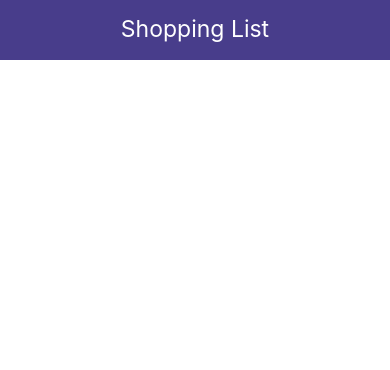
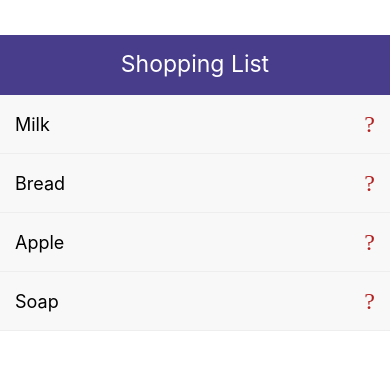
Before and after one commit to deanmchugh/shoppingListApp, a React Native app: screen / in a window 390 px wide. Shown: the top 370 px of the page. Built offline with nearby package versions, Linux system fonts and the light colour scheme.

Commit message:
list item and delete item

```diff
--- a/App.tsx
+++ b/App.tsx
@@ -1,6 +1,7 @@
 import React, {useState} from 'react'
-import { StyleSheet, Text, View } from 'react-native'
+import { StyleSheet, Text, View, FlatList } from 'react-native'
 import Header from './components/Header'
+import ListItem from './components/ListItem'
 
 const App = () => {
   const [items, setItems] = useState([
@@ -10,16 +11,28 @@ const App = () => {
     {id: 4, text: 'Soap'},
   ])
 
+  const deleteItem = (id: number) => {
+    setItems(prevItems => {
+      return prevItems.filter(item => item.id != id)
+    })
+  }
+
   return (
     <View style={styles.container}>
-      <Header title='Shopping List' />
+      <Header />
+      <FlatList
+        data={items}
+        renderItem={({item}) =>
+          <ListItem listItem={item} deleteItem={deleteItem}/>}
+      />
     </View>
   )
 }
 
 const styles = StyleSheet.create({
   container: {
-    flex: 1
+    flex: 1,
+    paddingTop: 35
   }
 })
 
--- a/components/Header.tsx
+++ b/components/Header.tsx
@@ -2,7 +2,7 @@ import React from 'react';
 import { StyleSheet, Text, View } from 'react-native';
 
 interface HeaderText {
-    title: string
+    title?: string
 }
 
 const Header = ({title = 'Shopping List'}: HeaderText) => {
--- /dev/null
+++ b/components/ListItem.tsx
@@ -0,0 +1,43 @@
+import React from 'react';
+import { StyleSheet, Text, View, TouchableOpacity } from 'react-native';
+import { AntDesign } from '@expo/vector-icons';
+
+interface Props {
+    listItem: {text: string, id: number},
+    deleteItem: (id: number) => void
+}
+
+const ListItem = ({listItem, deleteItem}: Props) => {
+  return (
+    <TouchableOpacity style={styles.listItem}>
+        <View style={styles.listItemView}>
+            <Text style={styles.listItemText}>{listItem.text}</Text>
+            <AntDesign
+                name="closecircle"
+                size={24}
+                color="firebrick"
+                onPress={() => deleteItem(listItem.id)}
+            />
+        </View>
+    </TouchableOpacity>
+  )
+}
+
+const styles = StyleSheet.create({
+    listItem : {
+        padding: 15,
+        backgroundColor: '#f8f8f8',
+        borderBottomWidth: 1,
+        borderColor: '#eee'
+    },
+    listItemView : {
+        flexDirection: 'row',
+        justifyContent: 'space-between',
+        alignItems: 'center'
+    },
+    listItemText : {
+        fontSize: 18
+    }
+})
+
+export default ListItem
--- a/package.json
+++ b/package.json
@@ -8,6 +8,7 @@
     "eject": "expo eject"
   },
   "dependencies": {
+    "@types/react-native-vector-icons": "^6.4.5",
     "expo": "~37.0.3",
     "expo-asset": "~8.1.5",
     "react": "~16.9.0",
```
Also changed, not shown: 1 other file (tests, documents, lock files or other folders).
